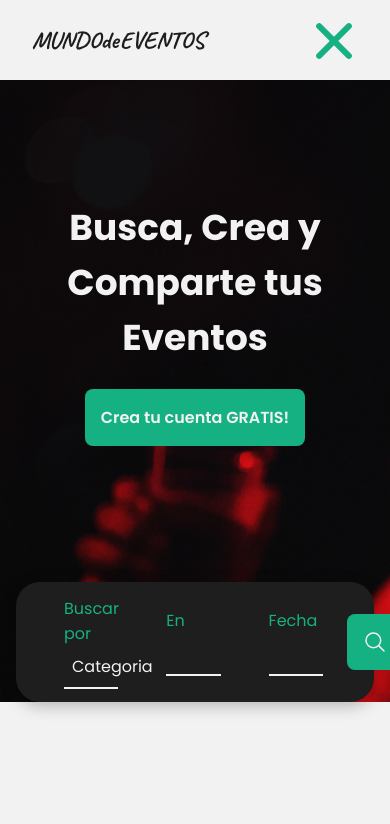
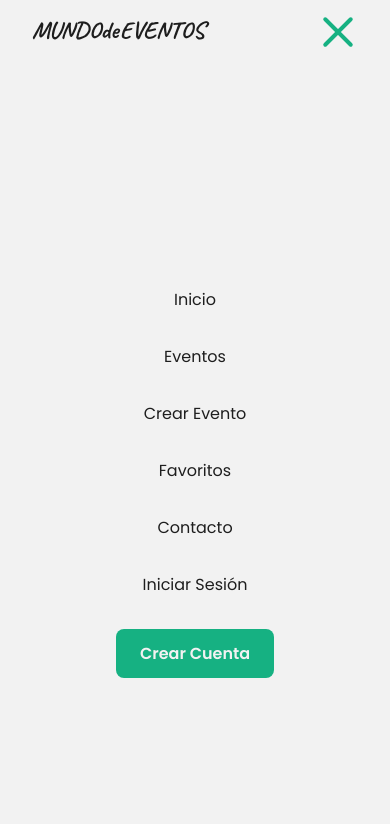
Before and after one commit to EzePacheco/Trabajo-Practico-CaC, a plain HTML site: page index.html in a window 390 px wide. Both pictures are taken after a click on the element 334 px from the left and 48 px from the top of the page. Shown: the top 824 px of the page. Drawn offline with nearby package versions, Linux system fonts and the light colour scheme.

Commit message:
mejore el responsive del header y navbar

```diff
--- a/index.html
+++ b/index.html
@@ -4,6 +4,7 @@
     <meta charset="UTF-8" />
     <meta name="viewport" content="width=device-width, initial-scale=1.0" />
     <link rel="stylesheet" href="style.css" />
+    <link rel="stylesheet" href="media-styles.css" />
     <link rel="preconnect" href="https://fonts.googleapis.com" />
     <link rel="preconnect" href="https://fonts.gstatic.com" crossorigin />
     <link
@@ -36,7 +37,7 @@
           <span></span>
           <span></span>
         </div>
-        <ul class="menu-desktop">
+        <ul class="navbar-menu">
           <li><a href="#">Inicio</a></li>
           <li><a href="#">Eventos</a></li>
           <li><a href="#">Crear Evento</a></li>
--- a/js/menu-mobile.js
+++ b/js/menu-mobile.js
@@ -1,7 +1,14 @@
 const menu_btn = document.querySelector("#navbar-icon");
-const menu = document.querySelector(".menu-mobile");
+const menu = document.querySelector(".navbar-menu");
 
 menu_btn.addEventListener("click", () => {
   menu_btn.classList.toggle("open");
-  menu.classList.toggle("show");
+  menu.classList.toggle("open");
 });
+
+window.addEventListener("resize", () => {
+  if (menu.classList.contains("open")) {
+    menu_btn.classList.toggle("open");
+    menu.classList.remove("open");
+  }
+});
--- /dev/null
+++ b/media-styles.css
@@ -0,0 +1,73 @@
+@media (max-width: 1024px) {
+  .container {
+    grid-template-columns: repeat(8, 1fr);
+    padding: 0 32px;
+  }
+
+  nav .navbar-logo {
+    font-size: 32px;
+  }
+
+  .header {
+    padding-top: 80px;
+  }
+
+  .header-text {
+    grid-column: 2 / 8;
+  }
+
+  .header-text h1 {
+    font-size: calc(2rem + 1vw);
+  }
+
+  nav .navbar-menu {
+    width: 100%;
+    height: 0;
+    display: none;
+    position: absolute;
+    left: 0;
+    top: 60px;
+
+    flex-direction: column;
+    justify-content: center;
+    gap: 32px;
+    background-color: var(--white);
+    list-style: none;
+    align-items: center;
+    font-size: 1rem;
+    padding: 8px 0;
+  }
+
+  .navbar-menu.open {
+    display: flex;
+    height: 100vh;
+  }
+
+  nav #navbar-icon {
+    display: block;
+  }
+}
+
+@media (max-width: 780px) {
+  nav .navbar-logo {
+    font-size: 24px;
+  }
+
+  .container {
+    grid-template-columns: repeat(4, 1fr);
+    gap: 16px;
+    padding: 0 8px;
+  }
+
+  .header {
+    min-height: 100vh;
+  }
+
+  .header-text {
+    grid-column: 1 / -1;
+  }
+
+  .header-buscador {
+    display: none;
+  }
+}
--- a/style.css
+++ b/style.css
@@ -11,53 +11,46 @@
   --font-logo: "Caveat", cursive;
 }
 
+/* Reset - start */
 * {
   margin: 0;
   padding: 0;
   box-sizing: border-box;
 }
 
-/* Selectores de etiquetas */
 body,
 html {
   font-family: var(--font-primary);
   background-color: var(--white);
   color: var(--black);
 }
+/* Reset - end */
 
+/* General - start */
+.container {
+  width: 100%;
+  max-width: 1440px;
+  margin: 0 auto;
+  display: grid;
+  grid-template-columns: repeat(12, 1fr);
+  gap: 16px;
+  padding: 0 72px;
+}
+/* General - end */
+
+/* Navbar - start */
 nav {
   position: fixed;
   top: 0;
   left: 0;
   z-index: 1000;
   width: 100%;
-  height: 80px;
+  height: 60px;
   padding: 0 32px;
   display: flex;
   justify-content: space-between;
   align-items: center;
   background-color: var(--white);
-}
-
-/* Selectores de clase */
-.container {
-  width: 100%;
-  max-width: 1440px;
-  margin: 0 auto;
-  display: grid;
-  grid-template-columns: repeat(12, 1fr);
-  /* grid-template-rows: 50px repeat(3, 1fr) 50px; */
-  gap: 16px;
-  padding: 0 72px;
-}
-
-.header {
-  position: relative;
-  padding-top: 80px;
-  margin-bottom: 120px;
-  align-items: center;
-  background-image: url("./assets/img/header.png");
-  background-repeat: no-repeat;
 }
 
 nav .navbar-logo {
@@ -66,7 +59,7 @@ nav .navbar-logo {
   font-weight: 700;
 }
 
-nav .menu-desktop {
+nav .navbar-menu {
   display: flex;
   width: 80%;
   list-style: none;
@@ -77,14 +70,14 @@ nav .menu-desktop {
   padding: 8px 0;
 }
 
-nav .menu-desktop li a {
+nav .navbar-menu li a {
   position: relative;
   text-decoration: none;
   color: var(--black);
   transition: background-color 0.5s ease;
 }
 
-nav .menu-desktop li a::before {
+nav .navbar-menu li a::before {
   content: "";
   position: absolute;
   left: 0;
@@ -95,27 +88,27 @@ nav .menu-desktop li a::before {
   opacity: 0;
   transition: opacity 0.5s ease;
 }
-nav .menu-desktop li a:hover::before {
+nav .navbar-menu li a:hover::before {
   opacity: 1;
 }
 
-nav .menu-desktop li:last-of-type a {
+nav .navbar-menu li:last-of-type a {
   display: block;
-  padding: 16px 24px;
+  padding: 12px 24px;
   color: var(--white);
   font-weight: 600;
   border-radius: 8px;
   background-color: var(--primary-color);
 }
 
-nav .menu-desktop li:last-of-type a::before {
+nav .navbar-menu li:last-of-type a::before {
   content: none;
 }
 
 nav #navbar-icon {
   display: none;
-  width: 48px;
-  height: 48px;
+  width: 40px;
+  height: 40px;
   position: relative;
   margin-top: 16px;
   transform: rotate(0deg);
@@ -126,7 +119,7 @@ nav #navbar-icon {
 #navbar-icon span {
   display: block;
   position: absolute;
-  height: 6px;
+  height: 4px;
   width: 100%;
   background: var(--primary-color);
   border-radius: 8px;
@@ -142,15 +135,15 @@ nav #navbar-icon {
 
 #navbar-icon span:nth-child(2),
 #navbar-icon span:nth-child(3) {
-  top: 14px;
+  top: 12px;
 }
 
 #navbar-icon span:nth-child(4) {
-  top: 28px;
+  top: 24px;
 }
 
 #navbar-icon.open span:nth-child(1) {
-  top: 14px;
+  top: 12px;
   width: 0%;
   left: 50%;
 }
@@ -164,9 +157,22 @@ nav #navbar-icon {
 }
 
 #navbar-icon.open span:nth-child(4) {
-  top: 14px;
+  top: 12px;
   width: 0%;
   left: 50%;
+}
+/* Navbar - end */
+
+/* Header Index - start */
+.header {
+  position: relative;
+  padding-top: 60px;
+  margin-bottom: 120px;
+  align-items: center;
+  background-image: url("./assets/img/header.png");
+  background-repeat: no-repeat;
+  background-position: center;
+  background-size: cover;
 }
 
 .header-text {
@@ -184,6 +190,7 @@ nav #navbar-icon {
   text-align: center;
 }
 
+/* Buscador Header Desktop - start */
 .header-buscador {
   width: 100%;
   height: 120px;
@@ -268,7 +275,6 @@ nav #navbar-icon {
   padding: 4px 16px;
 }
 
-/* Botones en General */
 .header-buscador button {
   padding: 16px;
   display: flex;
@@ -278,6 +284,7 @@ nav #navbar-icon {
   color: var(--white);
   font-size: 1.5rem;
 }
+/* Buscador Header Desktop - end */
 
 .boton-general {
   display: block;
@@ -293,10 +300,11 @@ nav #navbar-icon {
   transition: all 0.5s ease;
 }
 
-nav .menu-desktop li:last-of-type a:hover,
+nav .navbar-menu li:last-of-type a:hover,
 .boton-general:hover {
   background-color: var(--primary-color-hover);
 }
+/* Header Index - end */
 
 /* Listado de Cards */
 .container-cards {
@@ -428,46 +436,3 @@ nav .menu-desktop li:last-of-type a:hover,
   padding: 5px;
   text-align: left;
 }
-
-@media (max-width: 1024px) {
-  .container {
-    padding: 0 16px;
-  }
-
-  .header {
-    padding-top: 80px;
-  }
-
-  .header-text {
-    grid-column: 1 / -1;
-  }
-
-  .header-text h1 {
-    font-size: calc(2rem + 1vw);
-  }
-  nav .navbar-logo {
-    font-size: 24px;
-  }
-
-  nav .menu-desktop {
-    display: none;
-  }
-
-  nav #navbar-icon {
-    display: block;
-  }
-}
-
-@media (min-width: 781px) and (max-width: 1200px) {
-  .container {
-    padding: 0 32px;
-  }
-
-  .header {
-    padding-top: 80px;
-  }
-
-  .header-text {
-    grid-column: 3 / 11;
-  }
-}
```
